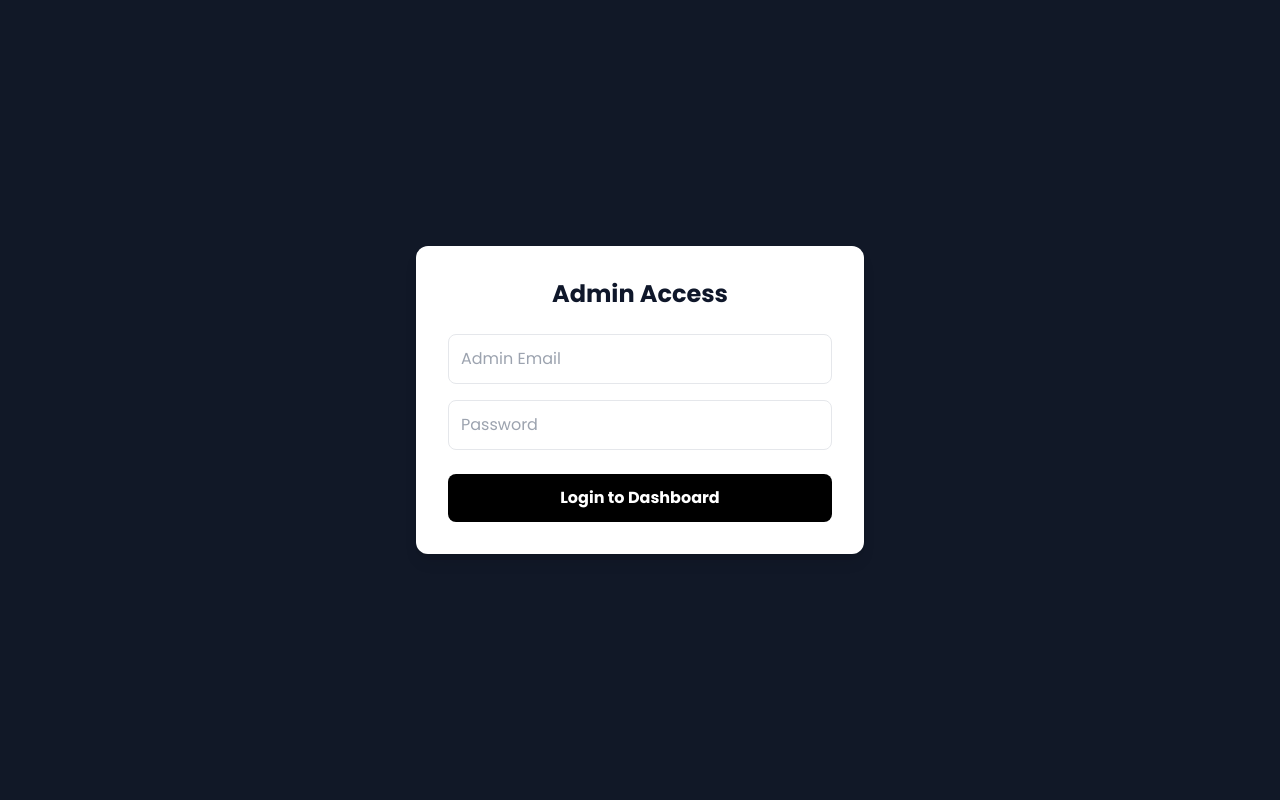
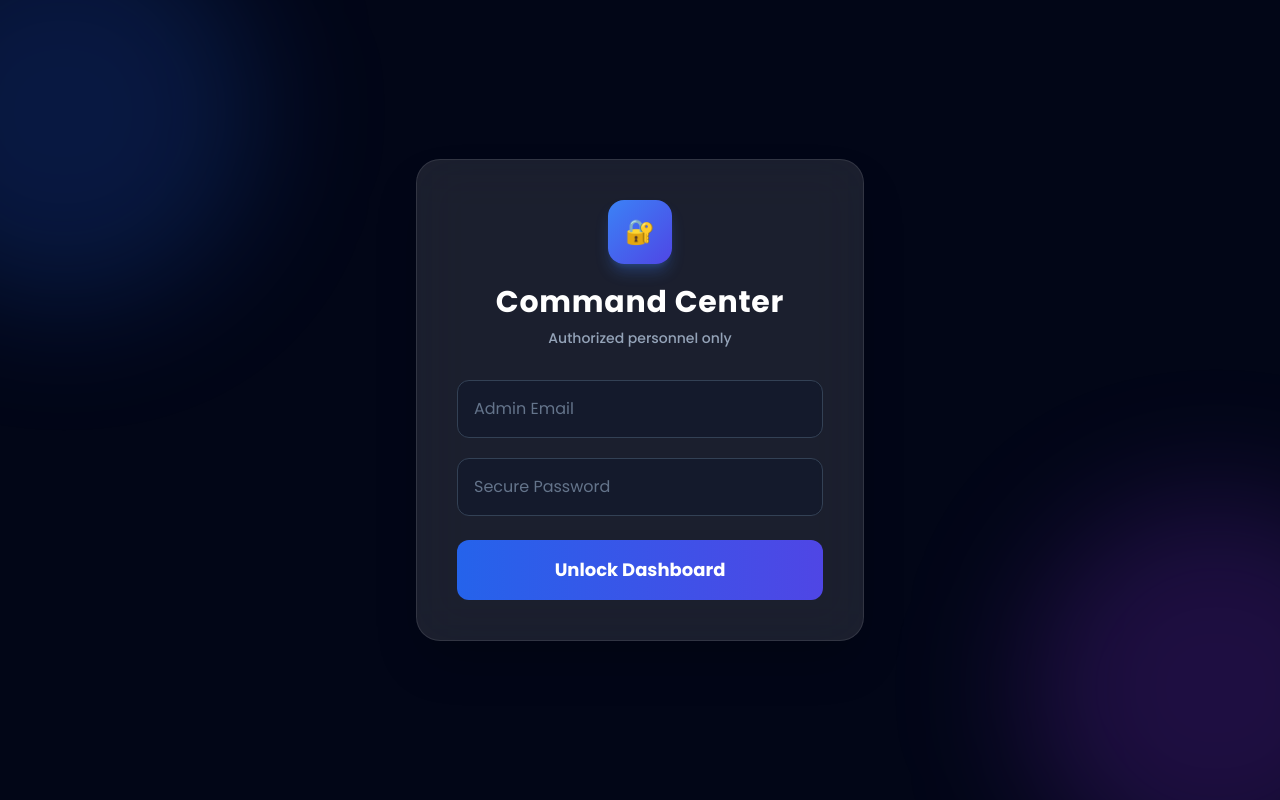
Before and after one commit to mrraihan021006-glitch/Mr-Portfolio-Website, a React (Vite) app: page /admin/login in a window 1280 px wide. Built offline with nearby package versions, Linux system fonts and the light colour scheme.

Commit message:
Enhance Login component with loading state and UI updates

```diff
--- a/src/pages/Login.tsx
+++ b/src/pages/Login.tsx
@@ -6,11 +6,13 @@
   const [email, setEmail] = useState('');
   const [password, setPassword] = useState('');
   const [errorMsg, setErrorMsg] = useState('');
+  const [loading, setLoading] = useState(false);
   const navigate = useNavigate();
 
   const handleLogin = async (e: React.FormEvent) => {
     e.preventDefault();
     setErrorMsg('');
+    setLoading(true);
 
     const { error } = await supabase.auth.signInWithPassword({
       email,
@@ -18,31 +20,59 @@
     });
 
     if (error) {
-      setErrorMsg(error.message);
+      setErrorMsg("Invalid credentials. Access denied.");
+      setLoading(false);
     } else {
-      navigate('/admin'); // Success: Go to Dashboard
+      // লগইন সফল হলে সরাসরি ড্যাশবোর্ডে নিয়ে যাবে
+      navigate('/admin');
     }
   };
 
   return (
-    <div className="min-h-screen flex items-center justify-center bg-gray-900">
-      <div className="bg-white p-8 rounded-xl shadow-lg max-w-md w-full">
-        <h2 className="text-2xl font-bold text-center mb-6">Admin Access</h2>
+    <div className="min-h-screen flex items-center justify-center bg-slate-950 relative overflow-hidden">
+
+      {/* Background Glow Effects */}
+      <div className="absolute w-96 h-96 bg-blue-600/20 rounded-full blur-3xl top-[-10%] left-[-10%] pointer-events-none"></div>
+      <div className="absolute w-96 h-96 bg-purple-600/20 rounded-full blur-3xl bottom-[-10%] right-[-10%] pointer-events-none"></div>
+
+      {/* Login Card */}
+      <div className="bg-white/10 backdrop-blur-xl p-10 rounded-3xl shadow-2xl border border-white/10 max-w-md w-full z-10">
+        <div className="text-center mb-8">
+          <div className="inline-flex items-center justify-center w-16 h-16 bg-gradient-to-br from-blue-500 to-indigo-600 rounded-2xl mb-5 shadow-lg shadow-blue-500/30">
+            <span className="text-2xl text-white">🔐</span>
+          </div>
+          <h2 className="text-3xl font-bold text-white tracking-wide">Command Center</h2>
+          <p className="text-slate-400 text-sm mt-2 font-medium">Authorized personnel only</p>
+        </div>
+
         <form onSubmit={handleLogin}>
+          <div className="mb-5">
             <input
               type="email" placeholder="Admin Email" required
-            className="w-full border p-3 rounded-lg mb-4"
+              className="w-full bg-slate-900/50 border border-slate-700 text-white p-4 rounded-xl focus:outline-none focus:ring-2 focus:ring-blue-500 placeholder-slate-500 transition"
               value={email} onChange={(e) => setEmail(e.target.value)}
             />
+          </div>
+          <div className="mb-6">
             <input
-            type="password" placeholder="Password" required
-            className="w-full border p-3 rounded-lg mb-6"
+              type="password" placeholder="Secure Password" required
+              className="w-full bg-slate-900/50 border border-slate-700 text-white p-4 rounded-xl focus:outline-none focus:ring-2 focus:ring-blue-500 placeholder-slate-500 transition"
               value={password} onChange={(e) => setPassword(e.target.value)}
             />
-          <button type="submit" className="w-full bg-black text-white p-3 rounded-lg font-bold">
-            Login to Dashboard
+          </div>
+          <button
+            type="submit"
+            disabled={loading}
+            className="w-full bg-gradient-to-r from-blue-600 to-indigo-600 text-white p-4 rounded-xl font-bold text-lg hover:shadow-lg hover:shadow-blue-500/40 transition disabled:opacity-50"
+          >
+            {loading ? 'Authenticating...' : 'Unlock Dashboard'}
           </button>
-          {errorMsg && <p className="text-red-500 text-sm mt-3 text-center">{errorMsg}</p>}
+
+          {errorMsg && (
+            <div className="mt-4 p-3 bg-red-500/10 border border-red-500/20 rounded-lg text-center">
+              <p className="text-red-400 text-sm font-medium">{errorMsg}</p>
+            </div>
+          )}
         </form>
       </div>
     </div>
```
Lines whose indentation alone changed are shown as unchanged.
